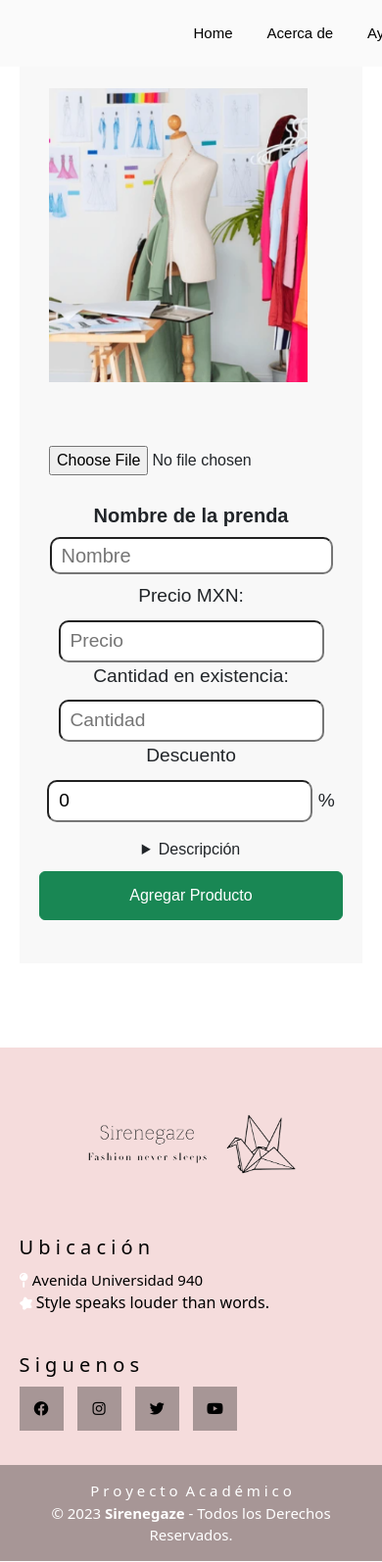
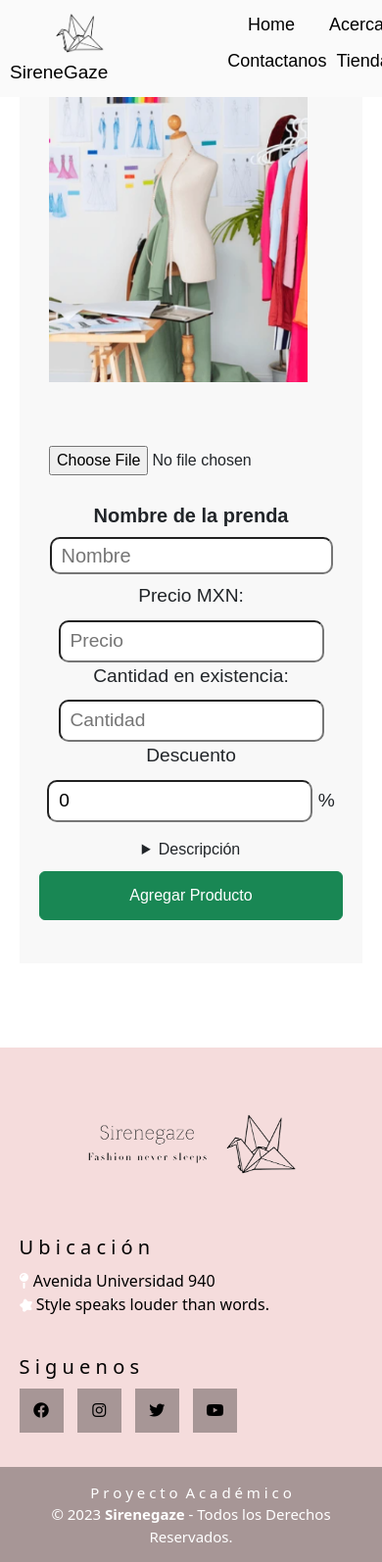
Before and after one commit to NotLuffyJustPeter/proyfinal, a PHP site: page /a.php in a window 390 px wide. Shown: the whole page at 98% size. Run offline with PHP 8.4, Linux system fonts and the light colour scheme; some libraries are stand-ins or nearby versions; some web fonts are replaced.

Commit message:
actualizacion
diseño

```diff
--- a/css/styh.css
+++ b/css/styh.css
@@ -94,90 +94,13 @@ a:hover{
     align-items:center;
 }
 
-@media screen and (max-width: 430px) {
-    #menu{
-        /* Entre mas grande el width mas espacio entre los elementos */
-        width: 60px;
-        justify-content:center;
-        flex-wrap: wrap;
-        font-size: 10px;
-        margin-left: 30px;
-        margin-right: 30px;
-    }
-
-    .boton-logo {
-        display: none;
-    }
-
-    a{
-        font-size: 8px;
-    }
-    .icono{
-        font-size: 8px;
-    }
-
-}
-
-
 @media screen and (max-width: 530px) {
     #menu{
         /* Entre mas grande el width mas espacio entre los elementos */
-        width: 110px;
+        width: 200px;
         justify-content:center;
         flex-wrap: wrap;
-        font-size: 15px;
-    }
-    #logo {
-        width: 40px;
-        height: 30px;
-    }
-
-    .boton-logo {
-        text-align: center;
-        margin-left: 30px;
-        margin-right:0px;
-        font-size: 15px;
-    }
-
-    a{
-        font-size: 15px;
-    }
-
-    .icono{
-        font-size: 15px;
-    }
-}
-
-@media screen and (max-width: 768px) {
-    #menu{
-        /* Entre mas grande el width mas espacio entre los elementos */
-        width: 40px;
-        justify-content:center;
-        font-size: 10px;
-    }
-    a{
-        font-size: 15px;
-    }
-
-    .icono{
-        font-size: 15px;
-    }
-
-    #logo {
-        width: 40px;
-        height: 30px;
-    }
-
-    .boton-logo {
-        text-align: center;
-        margin-left: 0px;
-        margin-right:0px;
-        border: none;
-        transition: background-color 0.3s ease;
-        font-size: 15px;
-    }
-    .menu1{
-        margin-left: 0px;
+        font-size: 18px;
     }
 }
 
@@ -185,29 +108,21 @@ a:hover{
 @media screen and (max-width: 1120px) {
     #menu{
         /* Entre mas grande el width mas espacio entre los elementos */
-        width: 500px;
+        width: 400px;
         flex-wrap: wrap;
         font-size: 18px;
     }
-
-}
-
-@media screen and (min-width: 1120px) {
-    #menu{
-        /* Entre mas grande el width mas espacio entre los elementos */
-        width: 750px;
-        flex-wrap: wrap;
-        font-size: 18px;
+    .menu1{
+        margin-left: 90px;
     }
-
 }
 
 
 /* Media query para pantallas con un ancho mínimo de 600 píxeles */
-@media screen and (max-width: 1270px) {
+@media screen and (min-width: 1270px) {
     #menu{
         /* Entre mas grande el width mas espacio entre los elementos */
-        width: 800px;
+        width: 700px;
     }
 }
 
```
